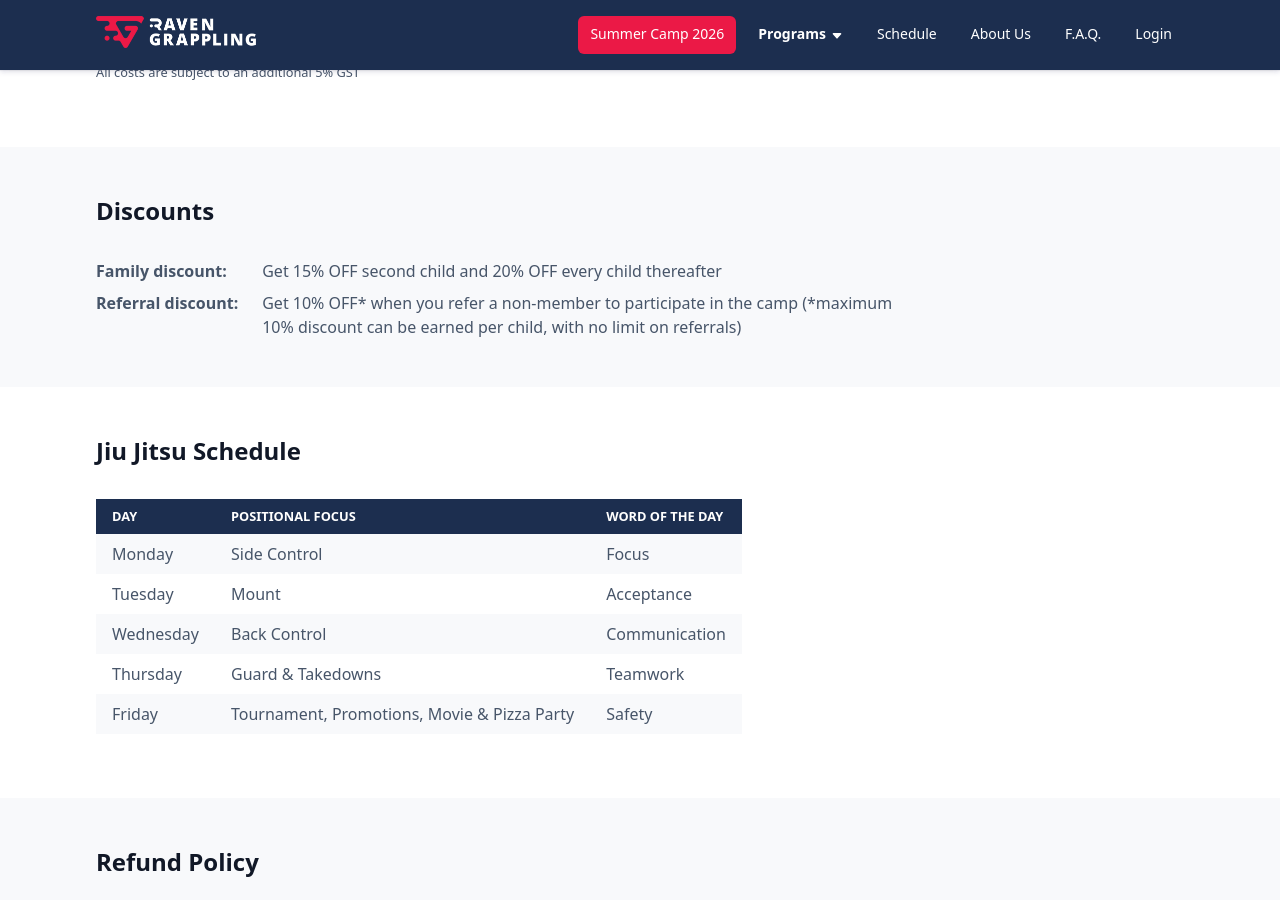
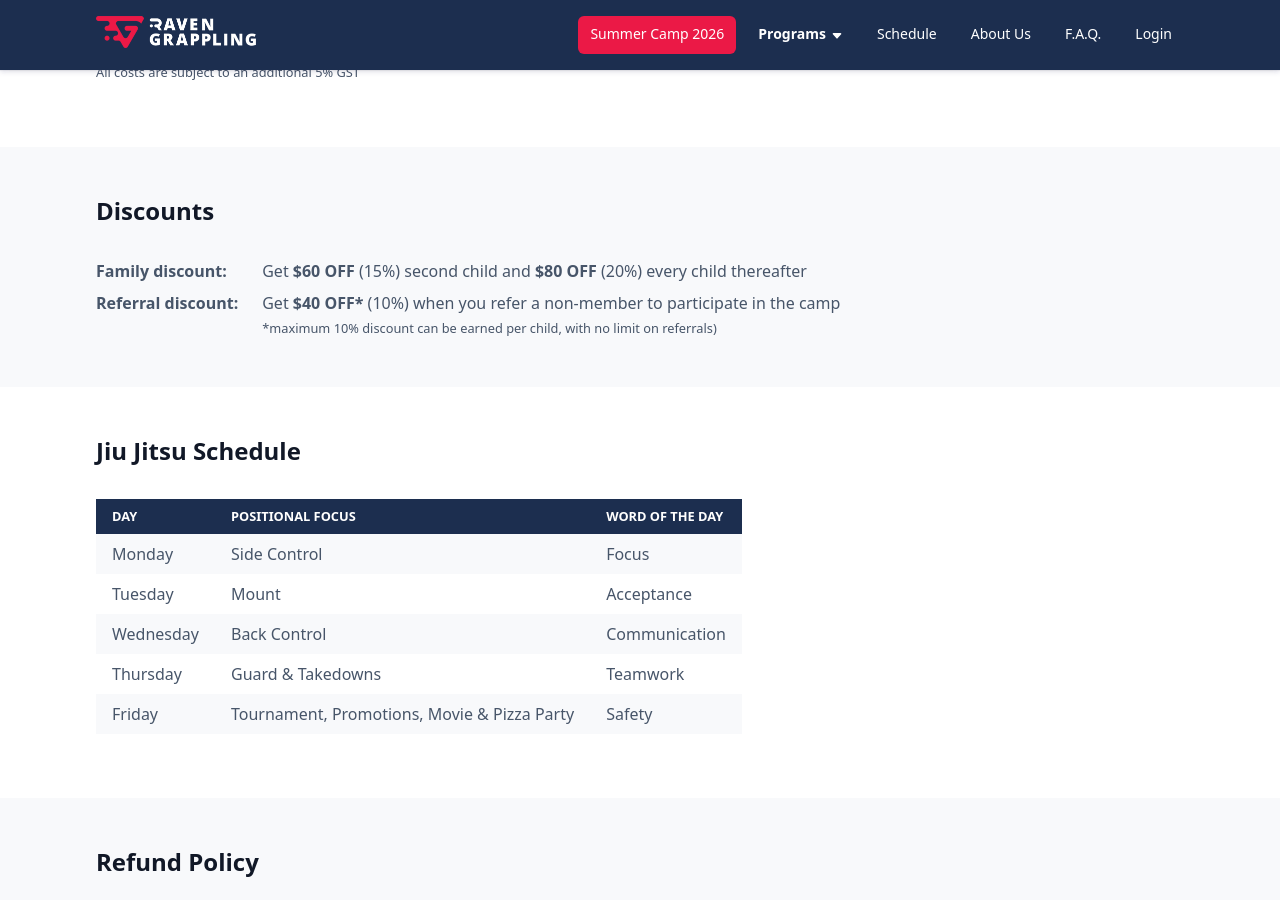
Before and after one commit to RavenGrappling/RavenGrappling.github.io, a Jekyll site: the page built from pages/bjj-summer-camp-2026.html, in a window 1280 px wide and 900 px high, scrolled down 1963 px. Built offline with Jekyll 4.4.1, drawn with Linux system fonts in a browser that asks for light colours; some of the changed text lies outside the part shown.

Commit message:
date change with tweaks

```diff
--- a/pages/bjj-summer-camp-2026.html
+++ b/pages/bjj-summer-camp-2026.html
@@ -154,14 +152,14 @@ meta_desc: BJJ Summer Camp
 					Family discount:
 				</dt>
 				<dd>
-					Get 15% OFF second child and 20% OFF every child thereafter
+					Get <strong>$60 OFF</strong> (15%) second child and <strong>$80 OFF</strong> (20%) every child thereafter
 				</dd>
 				<dt>
 					Referral discount:
 				</dt>
 				<dd>
-					Get 10% OFF* when you refer a non-member to participate in the camp
-					(*maximum 10% discount can be earned per child, with no limit on referrals)
+					Get <strong>$40 OFF*</strong> (10%) when you refer a non-member to participate in the camp<br>
+					<small>*maximum 10% discount can be earned per child, with no limit on referrals)</small>
 				</dd>
 			</dl>
 		</div>
```
Also changed, not shown: other parts of pages/bjj-summer-camp-2026.html (+2 -4 lines).
